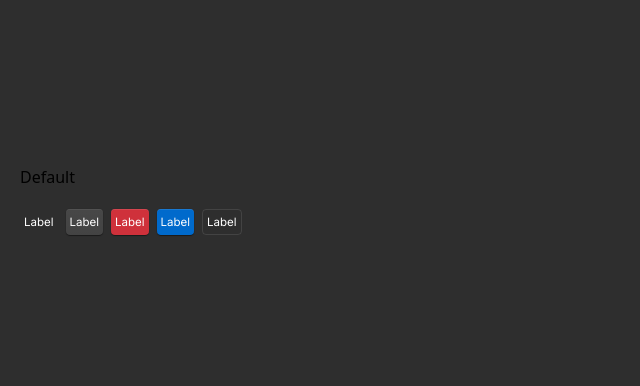
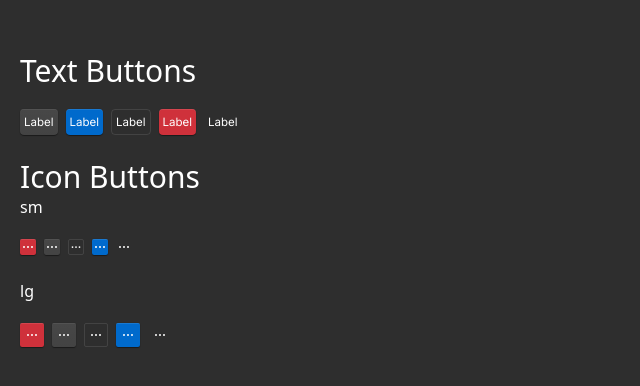
Before and after one commit to Flowappz/webflow-app-ui-components, a React (Vite) app: page / in a window 1280 px wide. Shown: the part 200-586 px from the top of the page, without its empty margins (0-640 px from the left). Built offline with nearby package versions, Linux system fonts and the light colour scheme.

Commit message:
add icon button

```diff
--- a/package.json
+++ b/package.json
@@ -1,5 +1,5 @@
 {
-  "name": "vite-react-ts-button",
+  "name": "webflow-app-ui-components",
   "private": false,
   "version": "1.0.0",
   "type": "module",
--- a/src/App.tsx
+++ b/src/App.tsx
@@ -1,28 +1,44 @@
-
 import {Button} from "./components";
+import {IconButton} from "./components/IconButton/IconButton";
 
 
 function App() {
 
 
     return (
-        <div className="App p-5 ">
-            <p>Default</p>
-        <div className='flex gap-2 mt-5'>
-            <Button variant={'ghost'}>
-                Label
-            </Button> <Button variant={'default'}>
-                Label
-            </Button> <Button variant={'danger'}>
-                Label
-            </Button> <Button variant={'primary'}>
-                Label
-            </Button> <Button variant={'outline'}>
-                Label
-            </Button>
+        <div className="App p-5 text-actionPrimaryText">
 
 
-        </div>
+            <h2 className='text-3xl'>Text Buttons</h2>
+            <div className='flex gap-2 mt-5 mb-6'>
+                <Button >Label</Button>
+                <Button variant={'primary'}>Label</Button>
+                <Button variant={'outline'}>Label</Button>
+                <Button variant={'danger'}>Label</Button>
+                <Button variant={'ghost'}>Label</Button>
+
+            </div>
+
+
+            <h2 className='text-3xl'>Icon Buttons</h2>
+            <p>sm</p>
+            <div className='flex gap-2 mt-5 mb-6'>
+                <IconButton variant={'danger'} size={'sm'}></IconButton>
+                <IconButton variant={'default'} size={'sm'}></IconButton>
+                <IconButton variant={'outline'} size={'sm'}></IconButton>
+                <IconButton variant={'primary'} size={'sm'}></IconButton>
+                <IconButton variant={'ghost'} size={'sm'}></IconButton>
+
+            </div>
+            <p>lg</p>
+            <div className='flex gap-2 mt-5'>
+                <IconButton variant={'danger'} size={'lg'}></IconButton>
+                <IconButton variant={'default'} size={'lg'}></IconButton>
+                <IconButton variant={'outline'} size={'lg'}></IconButton>
+                <IconButton variant={'primary'} size={'lg'}></IconButton>
+                <IconButton variant={'ghost'} size={'lg'}></IconButton>
+
+            </div>
         </div>
     );
 }
--- /dev/null
+++ b/src/assets/icons.tsx
@@ -0,0 +1,18 @@
+import React from "react";
+
+export const ThreeDotIcon = () => {
+    return (
+        <svg
+            xmlns="http://www.w3.org/2000/svg"
+            width="16"
+            height="16"
+            fill="none"
+            viewBox="0 0 16 16"
+        >
+            <path
+                fill="#fff"
+                d="M3 8a1 1 0 112 0 1 1 0 01-2 0zM7 8a1 1 0 112 0 1 1 0 01-2 0zM11 8a1 1 0 112 0 1 1 0 01-2 0z"
+            ></path>
+        </svg>
+    );
+}
--- /dev/null
+++ b/src/components/IconButton/IconButton.tsx
@@ -0,0 +1,51 @@
+import * as React from "react";
+import {cva, VariantProps} from "class-variance-authority";
+import {Slot} from "@radix-ui/react-slot";
+import {cn} from "../../lib/utils";
+import {ThreeDotIcon} from "../../assets/icons";
+
+
+const buttonVariants = cva(['flex', ' items-center', ' justify-center', 'text-actionPrimaryText', 'transition-all', 'rounded-[2px]', 'focus:ring', 'focus:ring-[1px]', 'focus:ring-blueBorder'], {
+    variants: {
+        variant: {
+            default: ['bg-actionSecondaryBackground', 'shadow-action-secondary', 'enabled:hover:bg-actionSecondaryBackgroundHover', 'disabled:bg-background3', 'disabled:opacity-[0.4]'],
+            outline: ['bg-transparent', 'border', 'border-[1px]', 'border-[#FFFFFF1A]', 'enabled:hover:border-[#FFFFFF26]', 'enabled:hover:bg-background2', 'disabled:opacity-[0.4]'],
+            danger: ['bg-redBackground', 'shadow-action-colored', 'enabled:hover:bg-redBackgroundHover', 'disabled:opacity-[0.4]'],
+            ghost: ['bg-transparent', 'enabled:hover:bg-actionSecondaryBackgroundHover', 'disabled:opacity-[0.4]'],
+            primary: ["bg-actionPrimaryBackground", 'shadow-action-colored', 'enabled:hover:bg-actionPrimaryBackgroundHover', 'disabled:opacity-[0.4]'],
+        },
+        size: {
+            sm: ['h-4', 'w-4'],
+            lg: ['h-6', 'w-6'],
+        }
+    },
+    defaultVariants: {
+        variant: "default",
+        size: 'lg'
+    },
+})
+
+
+interface IconButtonProps extends React.ButtonHTMLAttributes<HTMLButtonElement>,
+    VariantProps<typeof buttonVariants> {
+    asChild?: boolean
+}
+
+
+const IconButton = React.forwardRef<HTMLButtonElement, IconButtonProps>(
+    ({className, variant, size, children = <ThreeDotIcon/>, asChild = false, ...props}, ref) => {
+        const ButtonComp = asChild ? Slot : "button"
+        return (
+            <ButtonComp
+                className={cn(buttonVariants({variant, className, size}))}
+                ref={ref}
+                {...props}
+            >
+                {children}
+            </ButtonComp>
+        )
+    }
+)
+IconButton.displayName = "Button"
+
+export {IconButton, buttonVariants}
--- a/tailwind.config.cjs
+++ b/tailwind.config.cjs
@@ -55,10 +55,10 @@ module.exports = {
             'purpleBorder': 'var(--purpleBorder)',
 
         },
-        fontSize:{
-            'size-small':'--font-size-small',
-            'size-large':'--font-size-large',
-        },
+        // fontSize:{
+        //     'size-small':'--font-size-small',
+        //     'size-large':'--font-size-large',
+        // },
         letterSpacing:{
             'small-letter-spacing':'--font-size-small-letter-spacing'
         },
```
